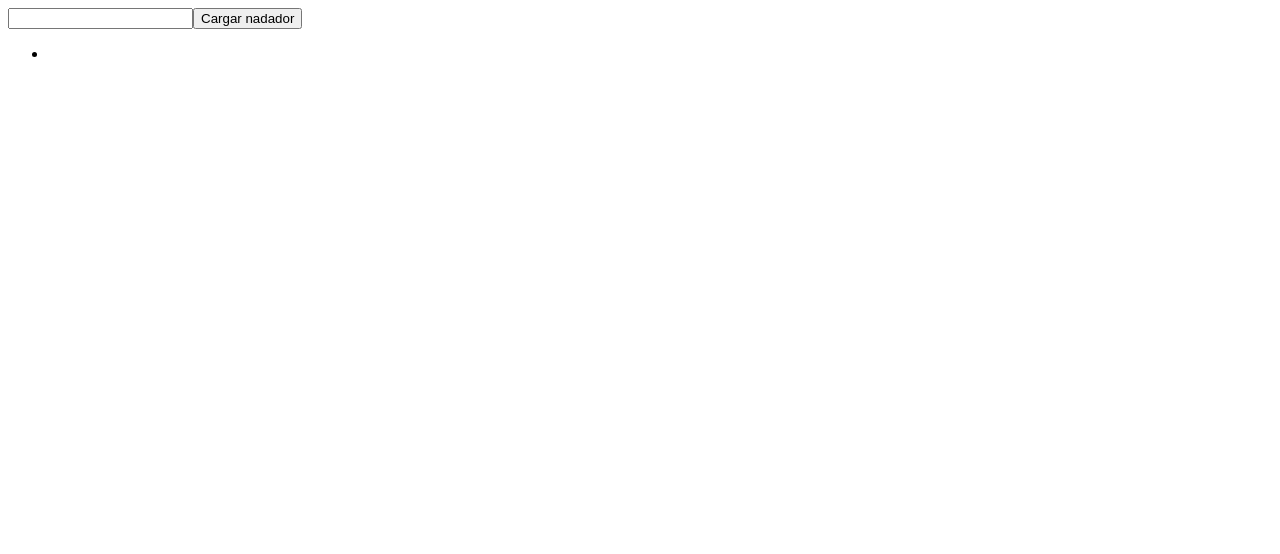
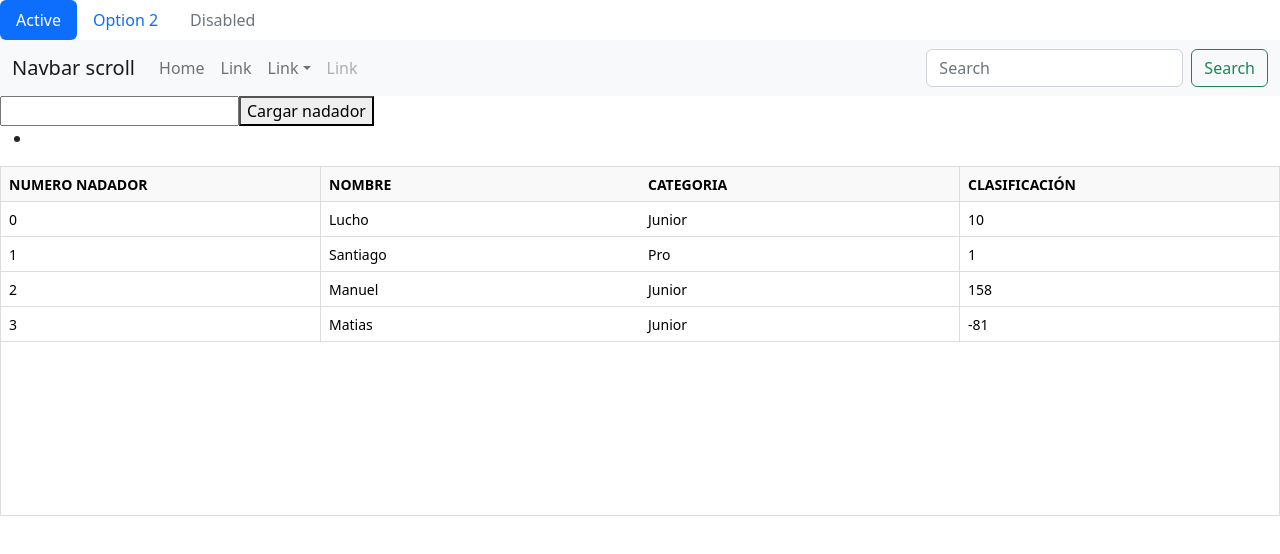
Before and after one commit to Lucianosolari/tpi-lab-III, a React (Create React App) app: page / in a window 1280 px wide. Shown: the top 554 px of the page. Built offline with nearby package versions, Linux system fonts and the light colour scheme.

Commit message:
Para ver Table1 - Ejemplo Nav y NavBar

```diff
--- a/package.json
+++ b/package.json
@@ -6,7 +6,10 @@
     "@testing-library/jest-dom": "^5.16.5",
     "@testing-library/react": "^13.4.0",
     "@testing-library/user-event": "^13.5.0",
+    "bootstrap": "^5.2.1",
     "react": "^18.2.0",
+    "react-bootstrap": "^2.5.0",
+    "react-data-grid": "^7.0.0-beta.16",
     "react-dom": "^18.2.0",
     "react-scripts": "5.0.1",
     "web-vitals": "^2.1.4"
--- a/src/App.js
+++ b/src/App.js
@@ -1,9 +1,11 @@
-import { useState } from 'react';
-import './App.css';
-import Table from './components/Table/Table';
+import { useState } from "react";
+import "./App.css";
+import NavBar from "./components/NavBar";
+import Navs from "./components/Navs";
+import Table from "./components/Table/Table";
+import Table1 from "./components/Table/Table1";
 
 export function App() {
-
   const [inputValue, setInputValue] = useState();
   const [swimmer, setSwimmer] = useState();
 
@@ -14,13 +16,16 @@
   const saveSwimmer = () => {
     setSwimmer(inputValue);
     setInputValue("");
-    }
+  };
 
   return (
     <div className="App">
+      <Navs />
+      <NavBar />
       <input onChange={onInputChange} type="text" value={inputValue}></input>
       <button onClick={saveSwimmer}>Cargar nadador</button>
-      <Table swimmer={swimmer}/>
+      <Table swimmer={swimmer} />
+      <Table1 />
     </div>
   );
 }
--- /dev/null
+++ b/src/components/NavBar.js
@@ -0,0 +1,51 @@
+import Button from "react-bootstrap/Button";
+import Container from "react-bootstrap/Container";
+import Form from "react-bootstrap/Form";
+import Nav from "react-bootstrap/Nav";
+import Navbar from "react-bootstrap/Navbar";
+import NavDropdown from "react-bootstrap/NavDropdown";
+
+const NavBar = () => {
+  return (
+    <Navbar bg="light" expand="lg">
+      <Container fluid>
+        <Navbar.Brand href="#">Navbar scroll</Navbar.Brand>
+        <Navbar.Toggle aria-controls="navbarScroll" />
+        <Navbar.Collapse id="navbarScroll">
+          <Nav
+            className="me-auto my-2 my-lg-0"
+            style={{ maxHeight: "100px" }}
+            navbarScroll
+          >
+            <Nav.Link href="#action1">Home</Nav.Link>
+            <Nav.Link href="#action2">Link</Nav.Link>
+            <NavDropdown title="Link" id="navbarScrollingDropdown">
+              <NavDropdown.Item href="#action3">Action</NavDropdown.Item>
+              <NavDropdown.Item href="#action4">
+                Another action
+              </NavDropdown.Item>
+              <NavDropdown.Divider />
+              <NavDropdown.Item href="#action5">
+                Something else here
+              </NavDropdown.Item>
+            </NavDropdown>
+            <Nav.Link href="#" disabled>
+              Link
+            </Nav.Link>
+          </Nav>
+          <Form className="d-flex">
+            <Form.Control
+              type="search"
+              placeholder="Search"
+              className="me-2"
+              aria-label="Search"
+            />
+            <Button variant="outline-success">Search</Button>
+          </Form>
+        </Navbar.Collapse>
+      </Container>
+    </Navbar>
+  );
+};
+
+export default NavBar;
--- /dev/null
+++ b/src/components/Navs.js
@@ -0,0 +1,21 @@
+import Nav from "react-bootstrap/Nav";
+
+const Navs = () => {
+  return (
+    <Nav variant="pills" defaultActiveKey="/home">
+      <Nav.Item>
+        <Nav.Link href="/home">Active</Nav.Link>
+      </Nav.Item>
+      <Nav.Item>
+        <Nav.Link eventKey="link-1">Option 2</Nav.Link>
+      </Nav.Item>
+      <Nav.Item>
+        <Nav.Link eventKey="disabled" disabled>
+          Disabled
+        </Nav.Link>
+      </Nav.Item>
+    </Nav>
+  );
+};
+
+export default Navs;
--- /dev/null
+++ b/src/components/Table/Table1.js
@@ -0,0 +1,26 @@
+import React from "react";
+import DataGrid from "react-data-grid";
+
+const Table1 = () => {
+  const columns = [
+    { key: "id", name: "NUMERO NADADOR" },
+    { key: "name", name: "NOMBRE" },
+    { key: "category", name: "CATEGORIA" },
+    { key: "ranking", name: "CLASIFICACIÓN" },
+  ];
+
+  const rows = [
+    { id: 0, name: "Lucho", category: "Junior", ranking: "10" },
+    { id: 1, name: "Santiago", category: "Pro", ranking: "1" },
+    { id: 2, name: "Manuel", category: "Junior", ranking: "158" },
+    { id: 3, name: "Matias", category: "Junior", ranking: "-81" },
+  ];
+
+  return (
+    <div>
+      <DataGrid columns={columns} rows={rows} />
+    </div>
+  );
+};
+
+export default Table1;
```
Also changed, not shown: src/index.js (+7 -8 lines), 1 other file (tests, documents, lock files or other folders). Lines whose indentation alone changed are shown as unchanged.
